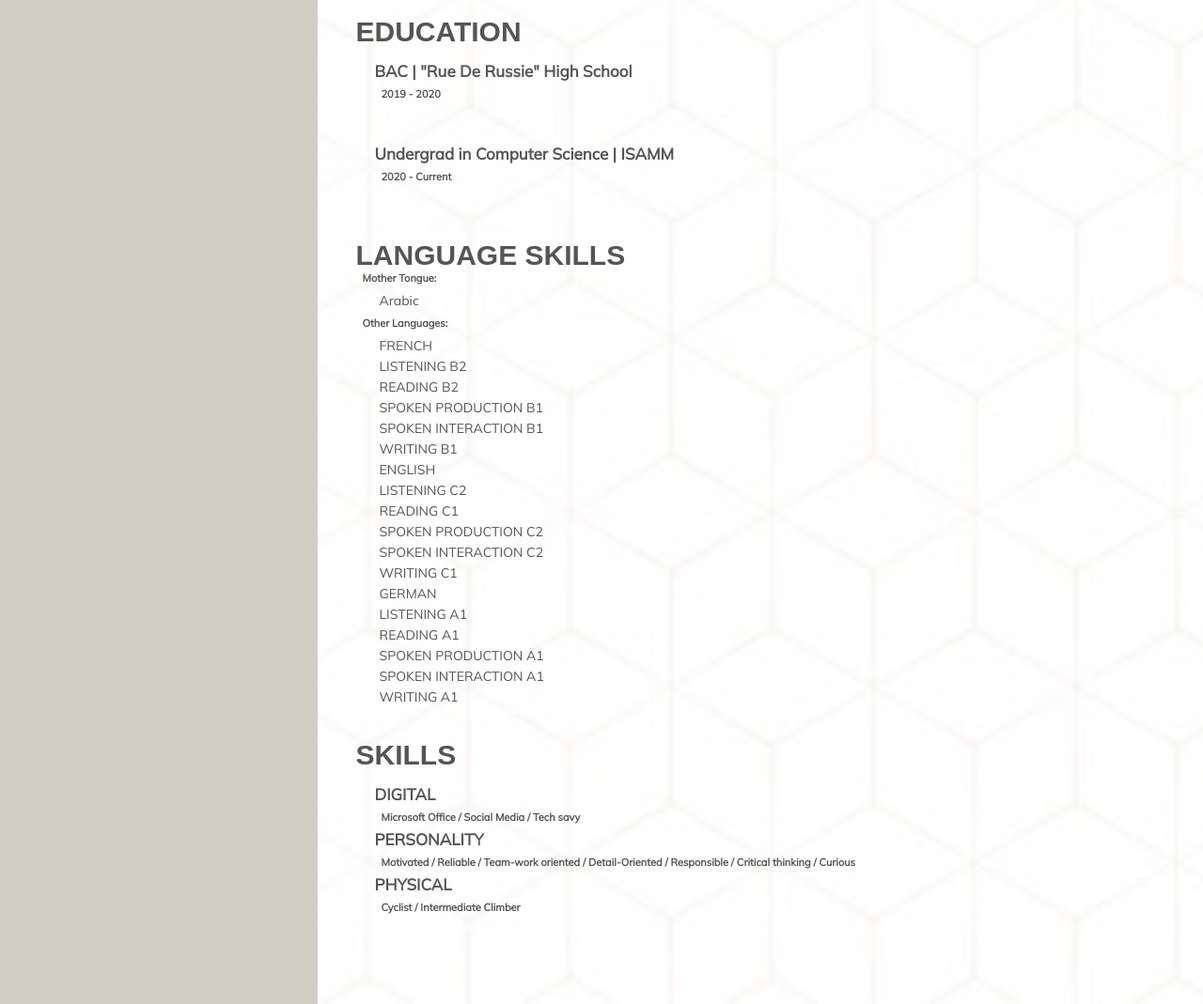
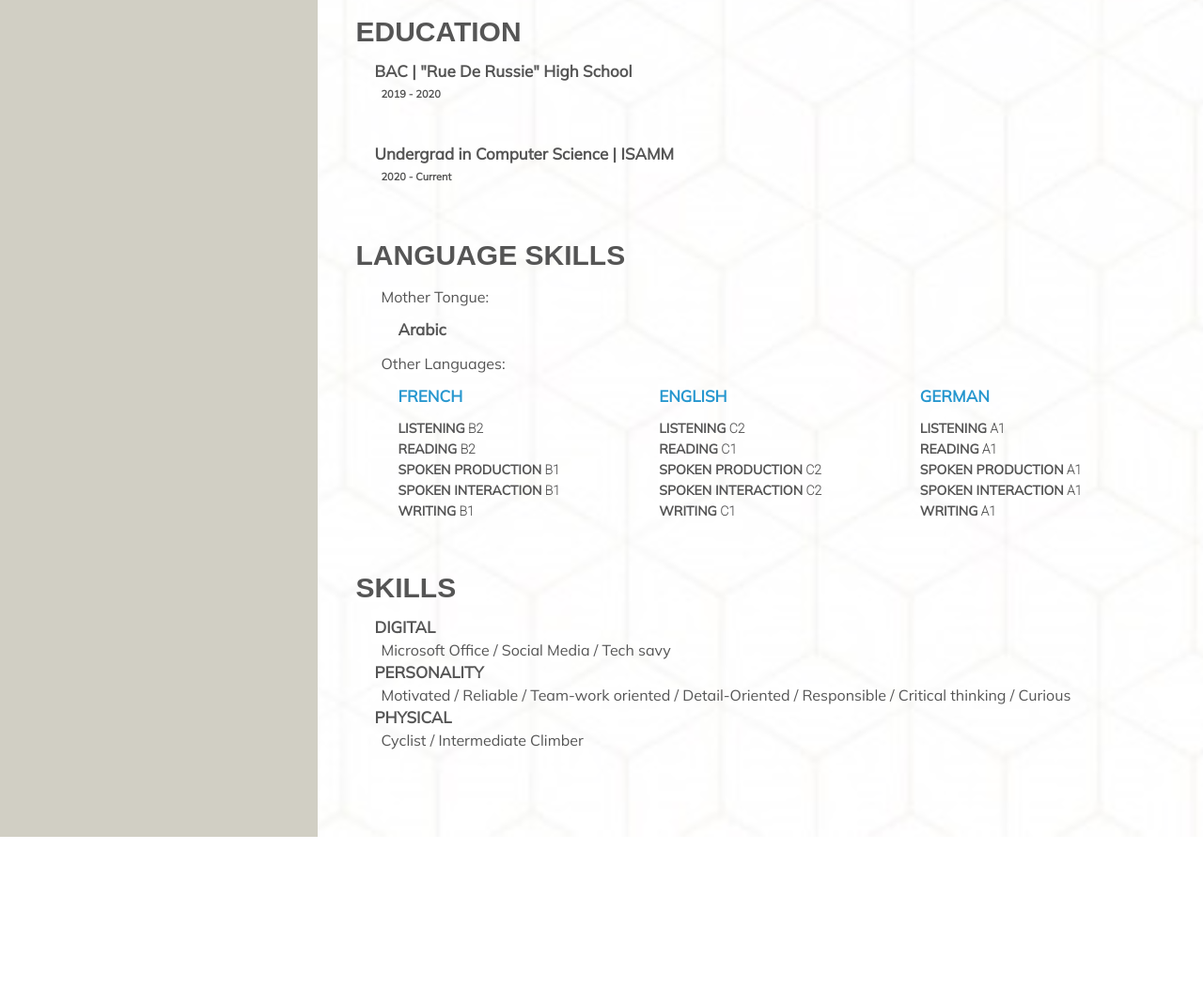
Before and after one commit to arfizato/Applying-For-LST, a plain HTML site: page Resume Profile.html in a window 1280 px wide. Shown: the part 1641-2710 px from the top of the page at 94% size. After the commit the page ends 2532 px from the top, so only its background shows below. Drawn offline with Linux system fonts and the light colour scheme; a web font is replaced by a local one.

Commit message:
Update style.css

```diff
--- a/style.css
+++ b/style.css
@@ -4,6 +4,18 @@
 /* font-family: 'Mulish', sans-serif; */
 @import url('https://fonts.googleapis.com/css2?family=Metrophobic&display=swap');
 /*  font-family: 'Metrophobic', sans-serif;*/
+/*
+@import url('https://fonts.googleapis.com/css2?family=Lato&display=swap');
+/* font-family: 'Lato', sans-serif; */
+/*
+@import url('https://fonts.googleapis.com/css2?family=Poppins:wght@300&display=swap');
+/* font-family: 'Poppins', sans-serif; */
+/*
+@import url('https://fonts.googleapis.com/css2?family=Open+Sans+Condensed:wght@300&display=swap');
+/*font-family: 'Open Sans Condensed', sans-serif;*/
+
+@import url('https://fonts.googleapis.com/css2?family=Roboto:wght@100&display=swap');
+/* font-family: 'Roboto', sans-serif; */
 *{
 	margin: 0;
 	padding: 0;
@@ -70,7 +82,7 @@ body {
 	padding: .67em ;
 	cursor: pointer;
 
-	margin: .5em 15% 2em 38%;
+	margin: .5em auto 2em auto;
 	color: white;
 	border: 2px solid #2797CF;
 	background-color: rgba(255,255,255, .1);
@@ -103,7 +115,7 @@ body {
 .sectionTitle{
 	font-size: 30px;
 }
-.aboutMe, .WorkSubSection{
+.aboutMe, .WorkSubSection, .languageSubSection{
 	padding: 20px;
 }
 .jobName{
@@ -121,3 +133,30 @@ body {
 	text-decoration: none;
 	color: #48513C;
 }
+.skill{
+	font-size: 16px;
+	font-weight: lighter;
+}
+.languages{
+	width: 100%;
+	display: flex;
+	justify-content: left;
+}
+.languageName{
+	width: 33%;
+	text-align: left;
+}
+.lang{
+	font-size: 17px;
+	font-weight: bold;
+	padding: .67em 0;
+}
+.languages .lang{
+	color: #2797CF;
+}
+.langState{
+	font-family: 'Roboto', sans-serif;
+	font-weight: bold;
+}
+.langState .bold{
+}
```
